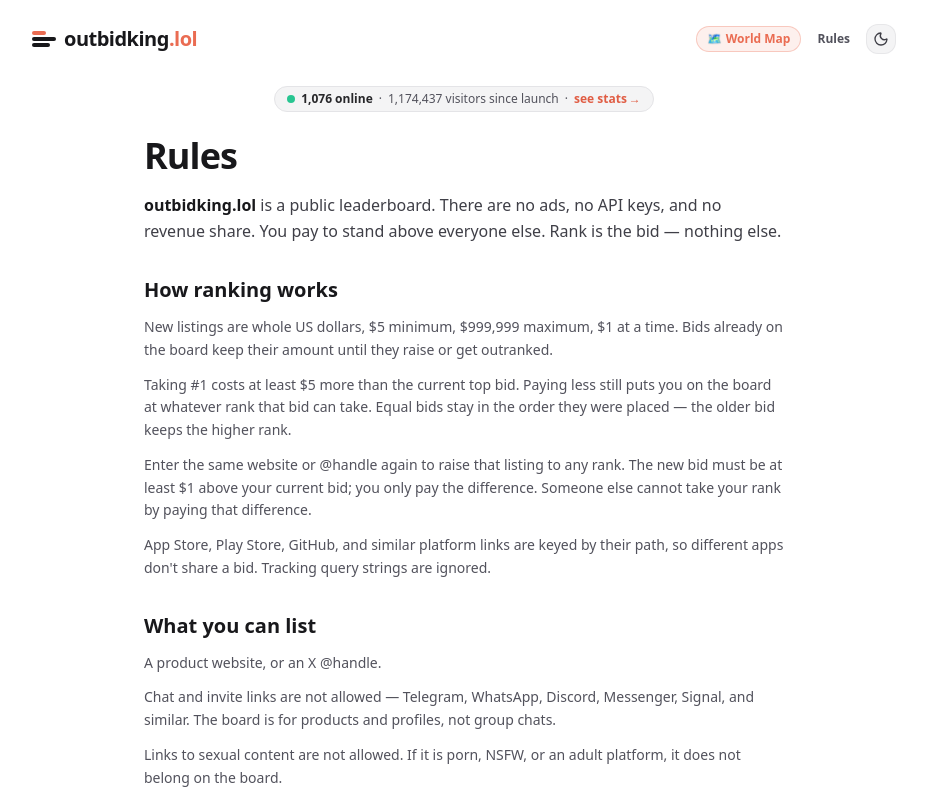
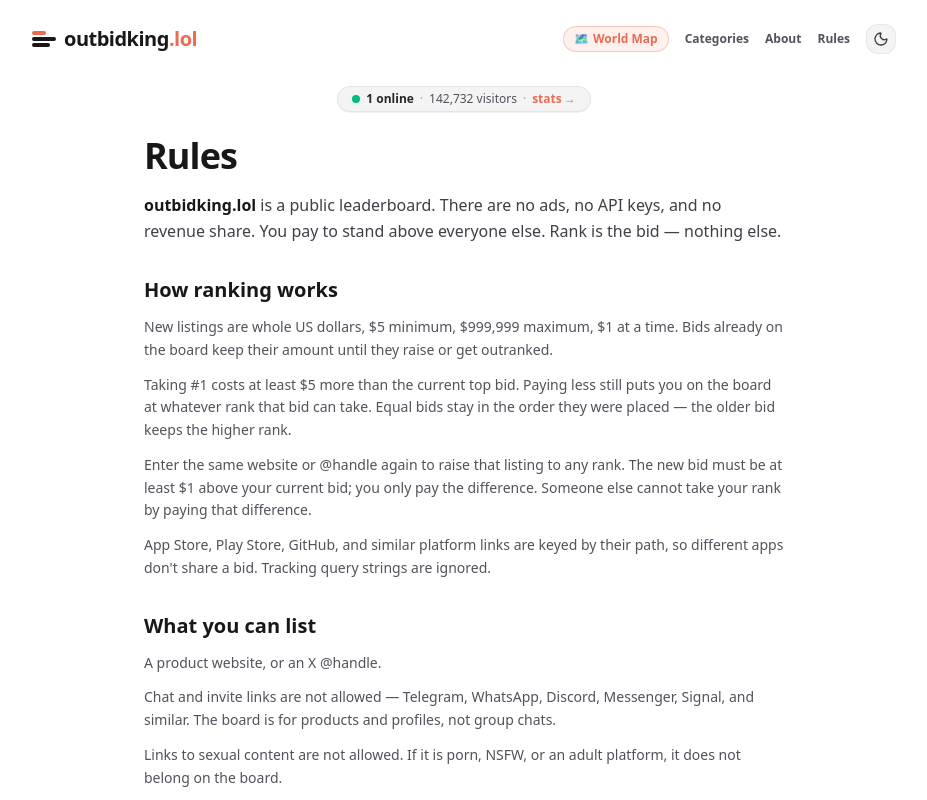
Before and after one commit to saasaisetup/outbidking, a Next.js app: page /rules in a window 1280 px wide. Shown: the top 800 px of the page, without its empty margins (176-1103 px from the left). Built offline with nearby package versions, Linux system fonts and the light colour scheme; no server answers; the database is empty.

Commit message:
feat: centered compact view switcher, removed fullscreen map button on hero, added about link, and full site-wide real-time visitor tracking

```diff
--- a/src/app/about/page.tsx
+++ b/src/app/about/page.tsx
@@ -7,6 +7,8 @@
 import { StatsModal } from '@/components/StatsModal';
 import { RulesModal } from '@/components/RulesModal';
 import { PlatformStats } from '@/lib/types';
+
+import { StatsPill } from '@/components/StatsPill';
 
 export default function AboutPage() {
   const [isStatsOpen, setIsStatsOpen] = useState(false);
@@ -29,19 +31,7 @@
         <main className="w-full max-w-2xl mx-auto px-4 pt-6 pb-16 flex flex-col items-start">
           {/* Visitor Pill */}
           <div className="w-full flex justify-center mb-6">
-            <button
-              onClick={() => setIsStatsOpen(true)}
-              className="inline-flex items-center gap-1.5 px-3.5 py-1 rounded-full bg-zinc-100 dark:bg-zinc-900 border border-zinc-200 dark:border-zinc-800 text-xs font-medium text-zinc-600 dark:text-zinc-400 hover:border-zinc-300 dark:hover:border-zinc-700 transition-colors cursor-pointer"
-            >
-              <span className="w-2 h-2 rounded-full bg-emerald-500 animate-pulse" />
-              <span className="font-semibold text-zinc-800 dark:text-zinc-200">1,081 online</span>
-              <span>·</span>
-              <span>142,732 visitors</span>
-              <span>·</span>
-              <span className="text-[#ea6c52] font-semibold flex items-center">
-                stats <span className="ml-0.5">→</span>
-              </span>
-            </button>
+            <StatsPill onOpenStats={() => setIsStatsOpen(true)} />
           </div>
 
           {/* Heading */}
--- a/src/app/page.tsx
+++ b/src/app/page.tsx
@@ -210,26 +210,26 @@
       {/* Top Header */}
       <Header />
 
-      {/* Main View Mode Selector (Map vs Board) with Responsive Layout */}
-      <div className="w-full max-w-4xl mx-auto px-3 sm:px-4 pt-2 pb-1 flex items-center justify-between gap-2">
-        <div className="inline-flex p-0.5 sm:p-1 rounded-2xl bg-zinc-100 dark:bg-[#181613] border border-zinc-200 dark:border-[#2e2a24] shadow-xs">
+      {/* Centered Compact View Switcher matching media_1787500529760.png */}
+      <div className="w-full max-w-4xl mx-auto px-3 sm:px-4 pt-1.5 pb-0.5 flex items-center justify-center">
+        <div className="inline-flex p-0.5 rounded-xl bg-zinc-100 dark:bg-[#181613] border border-zinc-200 dark:border-[#2e2a24] shadow-xs">
           <button
             type="button"
             onClick={() => setViewMode('board')}
-            className={`flex items-center gap-1.5 px-3 sm:px-5 py-1.5 sm:py-2 rounded-xl text-xs sm:text-sm font-black transition-all cursor-pointer select-none ${
+            className={`flex items-center gap-1.5 px-3 py-1 rounded-lg text-xs font-black transition-all cursor-pointer select-none ${
               viewMode === 'board'
                 ? 'bg-white dark:bg-[#25221d] text-zinc-900 dark:text-white shadow-xs'
                 : 'text-zinc-500 hover:text-zinc-900 dark:hover:text-white'
             }`}
           >
-            <Layers className="w-3.5 h-3.5 sm:w-4 sm:h-4 text-[#ea6c52]" />
+            <Layers className="w-3.5 h-3.5 text-[#ea6c52]" />
             <span>Classic Board</span>
           </button>
 
           <button
             type="button"
             onClick={() => setViewMode('map')}
-            className={`flex items-center gap-1.5 px-3 sm:px-5 py-1.5 sm:py-2 rounded-xl text-xs sm:text-sm font-black transition-all cursor-pointer select-none ${
+            className={`flex items-center gap-1.5 px-3 py-1 rounded-lg text-xs font-black transition-all cursor-pointer select-none ${
               viewMode === 'map'
                 ? 'bg-[#ea6c52] text-white shadow-xs'
                 : 'text-zinc-500 hover:text-[#ea6c52]'
@@ -237,20 +237,11 @@
           >
             <span>🗺️</span>
             <span>World Map</span>
-            <span className="px-1 py-0.5 rounded text-[9px] sm:text-[10px] font-mono font-bold bg-black/20 text-white">
+            <span className="px-1 py-0.2 rounded text-[9px] font-mono font-bold bg-black/20 text-white">
               WAR
             </span>
           </button>
         </div>
-
-        {/* VISIT Fullscreen Map Link */}
-        <Link
-          href="/map"
-          className="flex items-center gap-1 sm:gap-1.5 px-2.5 sm:px-3.5 py-1.5 sm:py-2 rounded-xl sm:rounded-2xl bg-zinc-900 border border-zinc-700 hover:border-[#ea6c52] text-[10px] sm:text-xs font-mono font-black text-zinc-300 hover:text-white transition-all shadow-xs group shrink-0"
-        >
-          <span>FULLSCREEN MAP</span>
-          <ExternalLink className="w-3 h-3 sm:w-3.5 sm:h-3.5 text-[#ea6c52] group-hover:translate-x-0.5 transition-transform" />
-        </Link>
       </div>
 
       {viewMode === 'board' ? (
--- a/src/app/rules/page.tsx
+++ b/src/app/rules/page.tsx
@@ -6,6 +6,7 @@
 import { Footer } from '@/components/Footer';
 import { StatsModal } from '@/components/StatsModal';
 import { PlatformStats } from '@/lib/types';
+import { StatsPill } from '@/components/StatsPill';
 
 export default function RulesPage() {
   const [isStatsOpen, setIsStatsOpen] = useState(false);
@@ -27,19 +28,7 @@
         <main className="w-full max-w-2xl mx-auto px-4 pt-6 pb-16 flex flex-col items-start">
           {/* Visitor Pill */}
           <div className="w-full flex justify-center mb-6">
-            <button
-              onClick={() => setIsStatsOpen(true)}
-              className="inline-flex items-center gap-1.5 px-3 py-1 rounded-full bg-zinc-100 dark:bg-zinc-900 border border-zinc-200 dark:border-zinc-800 text-xs font-medium text-zinc-600 dark:text-zinc-400 hover:border-zinc-300 dark:hover:border-zinc-700 transition-colors cursor-pointer"
-            >
-              <span className="w-2 h-2 rounded-full bg-emerald-500 animate-pulse" />
-              <span className="font-semibold text-zinc-800 dark:text-zinc-200">1,076 online</span>
-              <span>·</span>
-              <span>1,174,437 visitors since launch</span>
-              <span>·</span>
-              <span className="text-[#e05d44] font-semibold flex items-center">
-                see stats <span className="ml-0.5">→</span>
-              </span>
-            </button>
+            <StatsPill onOpenStats={() => setIsStatsOpen(true)} />
           </div>
 
           {/* Heading */}
--- a/src/components/Header.tsx
+++ b/src/components/Header.tsx
@@ -47,19 +47,19 @@
 
         <Link
           href="/categories"
-          className="hover:text-zinc-950 dark:hover:text-white transition-colors text-[10px] sm:text-xs hidden xs:inline"
+          className="hover:text-zinc-950 dark:hover:text-white transition-colors text-[10px] sm:text-xs hidden sm:inline"
         >
           Categories
         </Link>
         <Link
           href="/about"
-          className="hover:text-zinc-950 dark:hover:text-white transition-colors text-[10px] sm:text-xs hidden xs:inline"
+          className="hover:text-zinc-950 dark:hover:text-white transition-colors text-[10px] sm:text-xs font-semibold"
         >
           About
         </Link>
         <Link
           href="/rules"
-          className="hover:text-zinc-950 dark:hover:text-white transition-colors text-[10px] sm:text-xs"
+          className="hover:text-zinc-950 dark:hover:text-white transition-colors text-[10px] sm:text-xs font-semibold"
         >
           Rules
         </Link>
```
